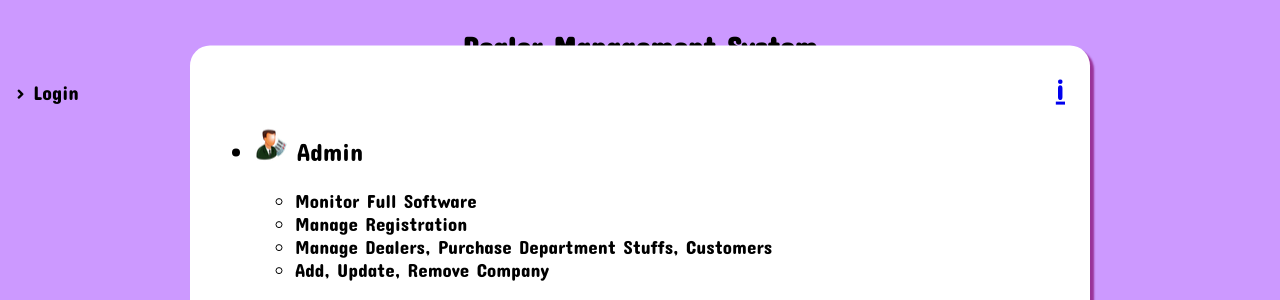
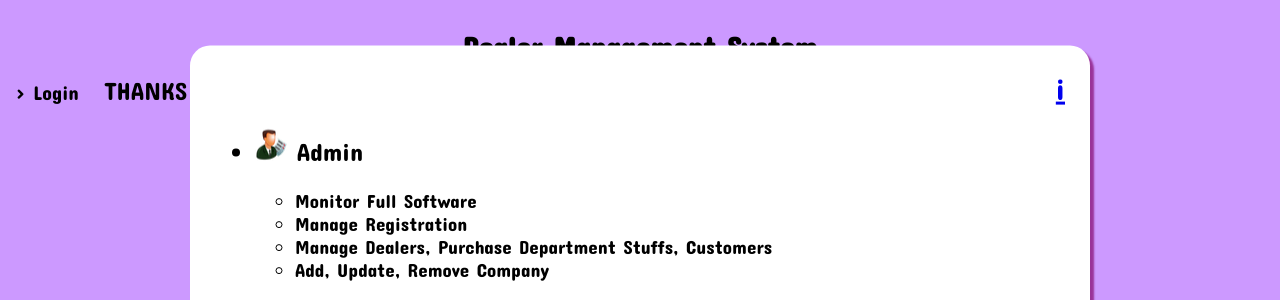
Before and after one commit to farihamonira1234/WebTechFinalProject-Dealer-Management-System, a PHP site: page / in a window 1280 px wide. Shown: the top 300 px of the page. Run offline with PHP 8.4, Linux system fonts and the light colour scheme.

Commit message:
Update Index.php

```diff
--- a/Purchase Department & Customer/Index.php
+++ b/Purchase Department & Customer/Index.php
@@ -91,3 +91,4 @@
 
 </body>
 </html>
+THANKS
```
